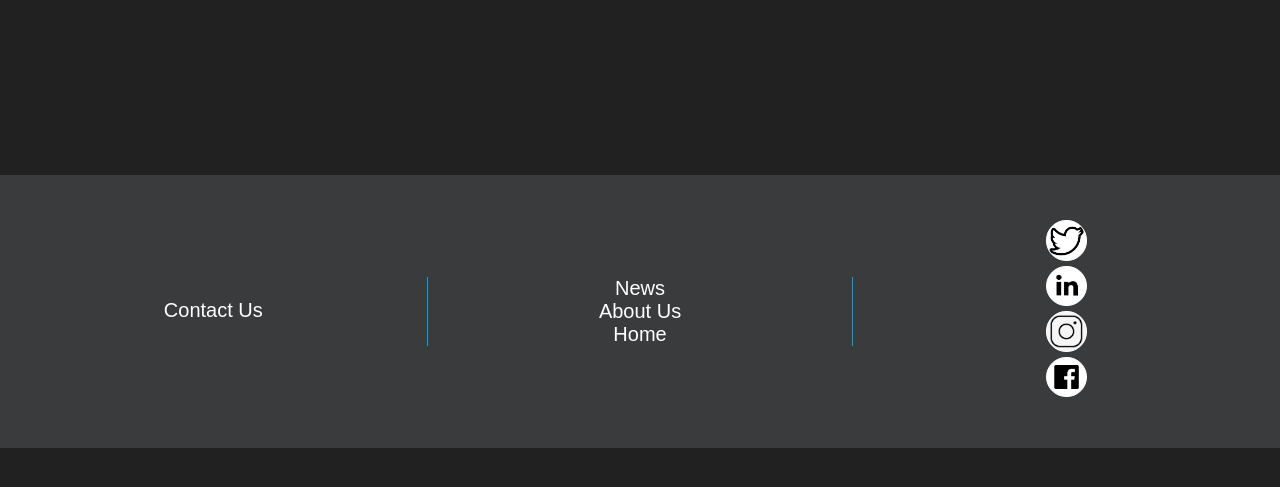
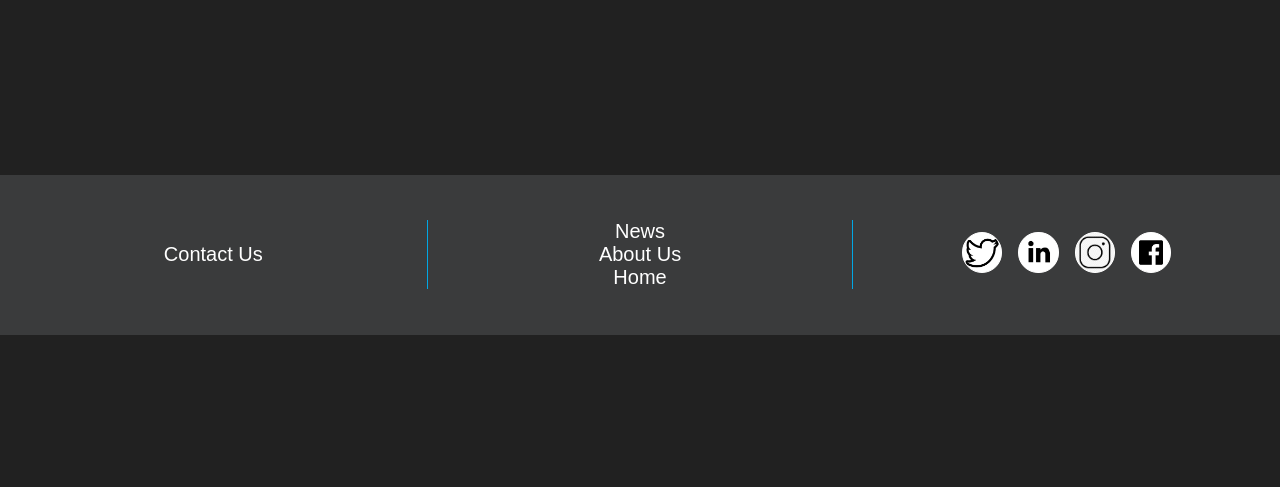
Before and after one commit to RJay-Pickering/BaseCampNews, a Django app: page /search-page/ in a window 1280 px wide. Shown: the part 86-573 px from the top of the page. Run offline with Django 3.2, Linux system fonts and the light colour scheme; a user stored in the database is signed in.

Commit message:
fixed the footers images

```diff
--- a/application/static/index.css
+++ b/application/static/index.css
@@ -803,6 +803,12 @@ ul{
 
 .social_list {
   list-style: none;
+  display: flex;
+  justify-content: center;
+}
+
+.social_list li {
+  margin: 1vh;
 }
 
 .twitter_img {
```
